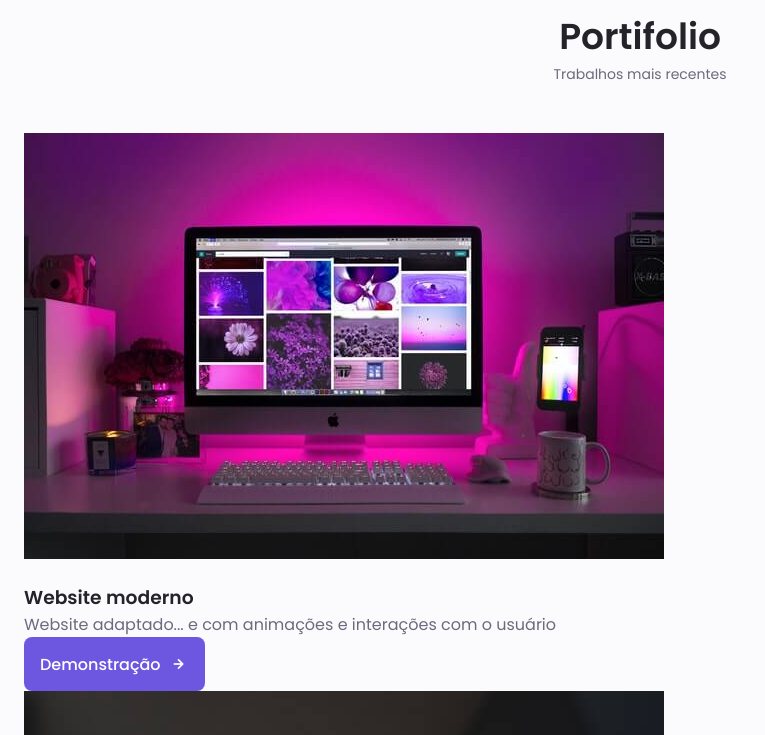
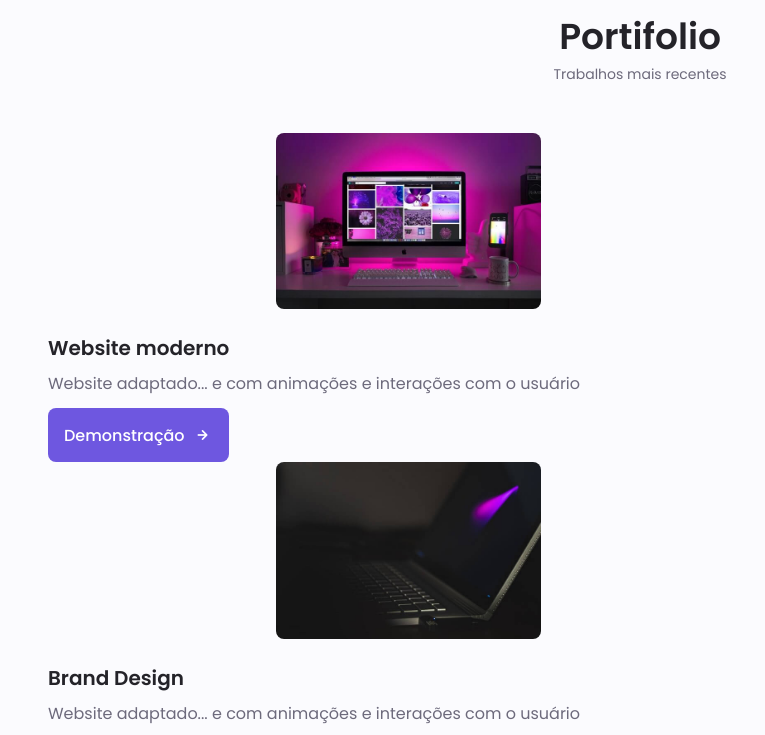
Before and after one commit to gabrielle-1/progamacao-web-e-mobile, a plain HTML site: page portifolio/index.html in a window 1280 px wide. Shown: the part 3240-3975 px from the top of the page, without its empty margins (0-765 px from the left). Drawn offline with nearby package versions, Linux system fonts and the light colour scheme.

Commit message:
Added section portifolio

```diff
--- a/portifolio/assets/css/style.css
+++ b/portifolio/assets/css/style.css
@@ -688,3 +688,31 @@ img {
     opacity: 1;
     visibility: visible;
 }
+
+/* Portifolio */
+.portifolio__container {
+    overflow: initial;
+}
+
+.portifolio__content {
+    padding: 0 1.5rem;
+}
+
+.portifolio__img {
+    width: 265px;
+    border-radius: .5rem;
+    justify-self: center;
+}
+
+.portifolio__title {
+    font-size: var(--h3-font-size);
+    margin-bottom: var(--mb-0-5);
+}
+
+.portifolio__description {
+    margin-bottom: var(--mb-0-75);
+}
+
+.portifolio__button:hover .button__icon {
+    transform: translateX(.25rem);
+}
```
Also changed, not shown: 1 other file.
